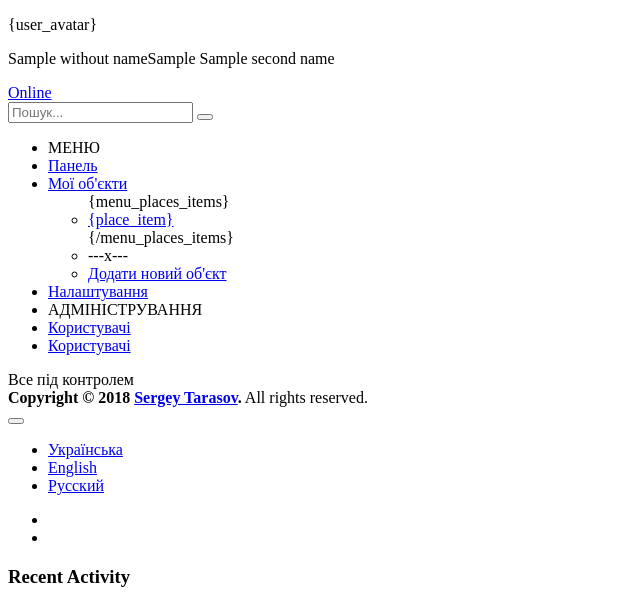
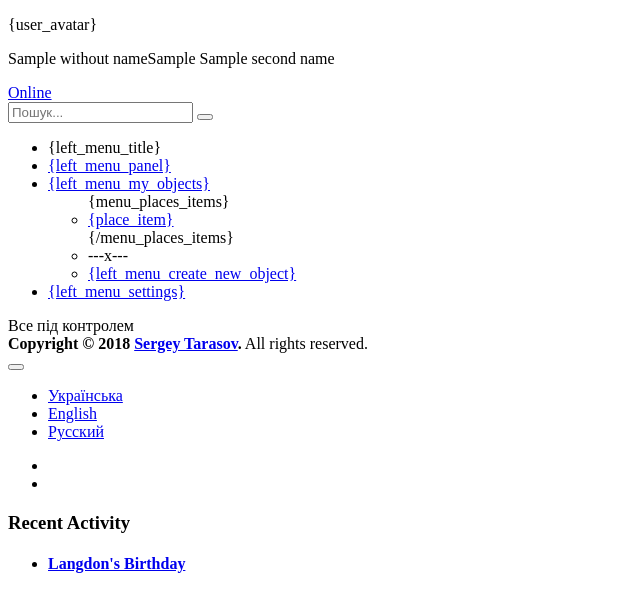
Before and after one commit to TarasoffSergey/smartpanel, a PHP site: the page made by application/views/eltis/left_menu.php in a window 1280 px wide. Shown: the part 218-812 px from the top of the page, without its empty margins (0-640 px from the left). Run offline with PHP 8.4, Linux system fonts and the light colour scheme; the template is opened without the code that fills it: most values are stand-ins (such as "Sample title", 1, 10 or a date in 2020); data that the repository does not hold is empty.

Commit message:
змінено:       application/controllers/Dashboard.php 	змінено:       application/controllers/Settings.php 	змінено:       application/language/ru/gui_lang.php 	змінено:       application/language/uk/gui_lang.php 	новий файл:    application/libraries/Leftmenu.php 	змінено:       application/views/eltis/left_menu.php

```diff
--- a/application/views/eltis/left_menu.php
+++ b/application/views/eltis/left_menu.php
@@ -32,11 +32,11 @@
 
       <!-- Sidebar Menu -->
       <ul class="sidebar-menu" data-widget="tree">
-        <li class="header">МЕНЮ</li>
+        <li class="header">{left_menu_title}</li>
         <!-- Optionally, you can add icons to the links -->
-        <li class="active"><a href="<?php echo base_url();?>dashboard/"><i class="fa fa-dashboard"></i> <span>Панель</span></a></li>
+        <li class="active"><a href="<?php echo base_url();?>dashboard/"><i class="fa fa-dashboard"></i> <span>{left_menu_panel}</span></a></li>
         <li class="treeview">
-            <a href="#"><i class="fa fa-object-ungroup"></i> <span>Мої об'єкти</span>
+            <a href="#"><i class="fa fa-object-ungroup"></i> <span>{left_menu_my_objects}</span>
                 <span class="pull-right-container">
                     <i class="fa fa-angle-left pull-right"></i>
                 </span>
@@ -49,13 +49,10 @@
 
 
                 <li>---x---</li>
-                <li><a href="#"><i class="fa fa-plus text-yellow"></i>Додати новий об'єкт</a></li>
+                <li><a href="#"><i class="fa fa-plus text-yellow"></i>{left_menu_create_new_object}</a></li>
             </ul>
         </li>
-        <li><a href="<?php echo base_url(); ?>settings/"><i class="fa fa-cog"></i> <span>Налаштування</span></a></li>
-        <li class="header">АДМІНІСТРУВАННЯ</li>
-        <li><a href="#"><i class="fa fa-users"></i> <span>Користувачі</span></a></li>
-        <li><a href="#"><i class="fa fa-users"></i> <span>Користувачі</span></a></li>
+        <li><a href="<?php echo base_url(); ?>settings/"><i class="fa fa-cog"></i> <span>{left_menu_settings}</span></a></li>
 
       </ul>
       <!-- /.sidebar-menu -->
```
Also changed, not shown: application/controllers/Dashboard.php (+3 -11 lines), application/controllers/Settings.php (+5 -3 lines), application/language/ru/gui_lang.php (+10 -0 lines), application/language/uk/gui_lang.php (+11 -0 lines), application/libraries/Leftmenu.php (added, +36 -0 lines).
